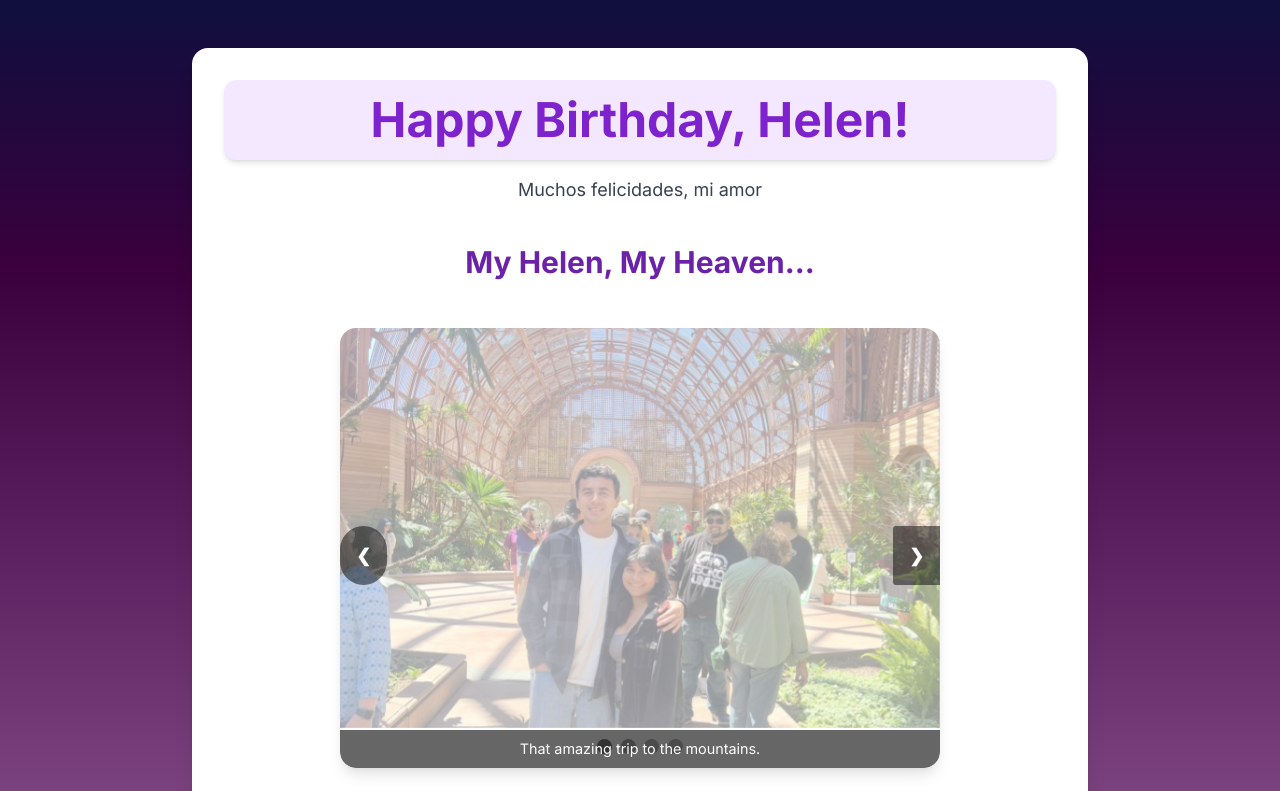
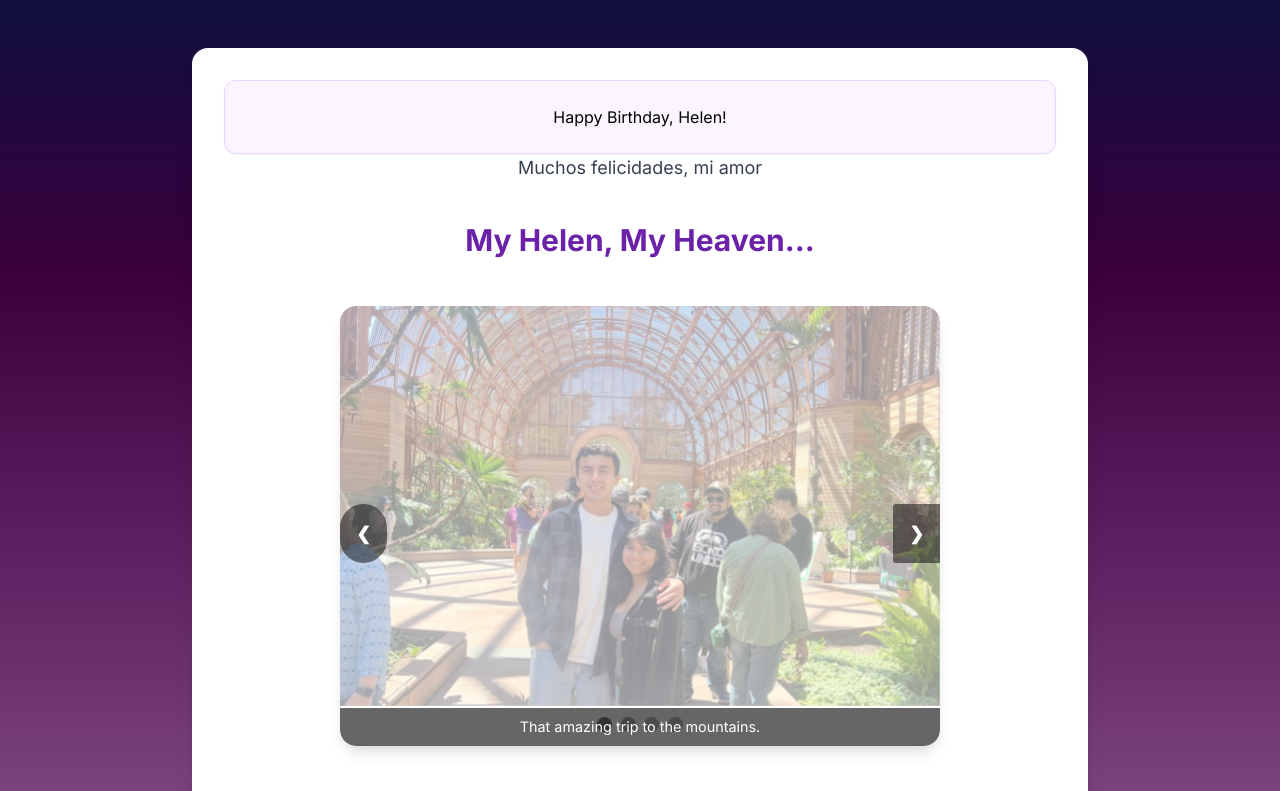
Before and after one commit to earanda4/myheaven, a plain HTML site: page index.html in a window 1280 px wide. Shown: the top 791 px of the page. Drawn offline with nearby package versions, Linux system fonts and the light colour scheme.

Commit message:
Update index.html

```diff
--- a/index.html
+++ b/index.html
@@ -102,9 +102,9 @@
 
         <!-- Header Section -->
         <header class="text-center">
-            <h1 class="text-5xl font-extrabold text-purple-700 mb-4 rounded-xl p-4 bg-purple-100 shadow-md">
+            <div class="text-center p-6 bg-purple-50 rounded-xl shadow-sm border border-purple-200">
                 Happy Birthday, Helen!
-            </h1>
+            </div>
             <p class="text-lg text-gray-700">Muchos felicidades, mi amor</p>
         </header>
 
```
